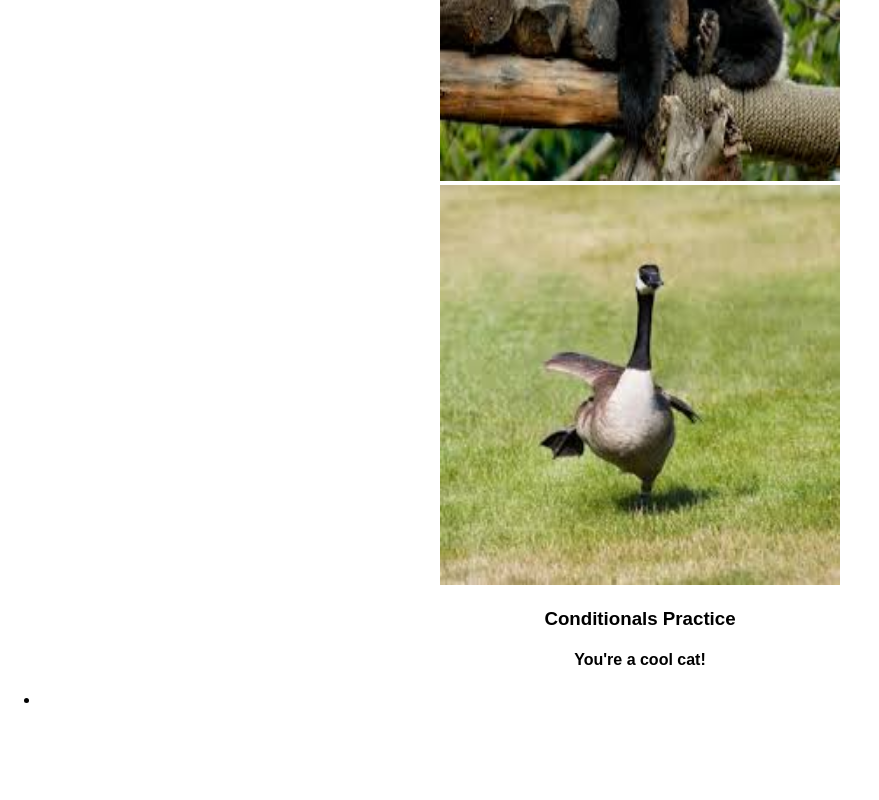
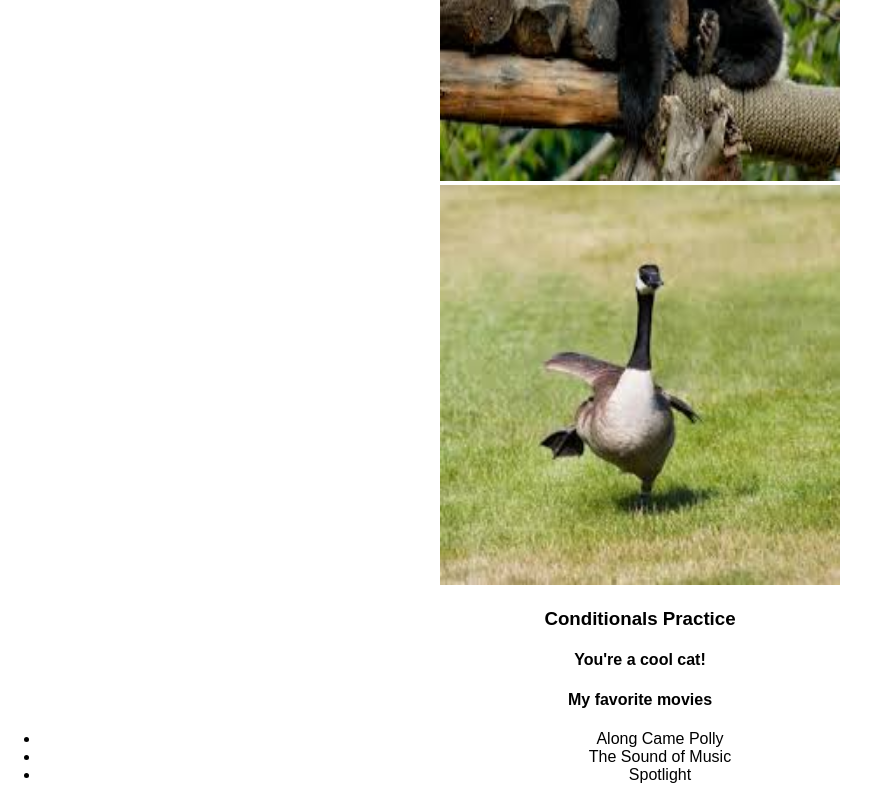
Before and after one commit to emmastout01/react-refresher, a React (Create React App) app: page / in a window 1280 px wide. Shown: the part 468-1268 px from the top of the page, without its empty margins (0-879 px from the left). Before the commit the page ends 1193 px from the top, so only its background shows below. Built offline with nearby package versions, Linux system fonts and the light colour scheme.

Commit message:
practice with && operator

```diff
--- a/src/components/Practice/Conditionals.js
+++ b/src/components/Practice/Conditionals.js
@@ -1,6 +1,12 @@
 import React, { Component } from 'react';
 
 let isACat = true;
+
+const actionLover = false;
+const romComLover = true;
+const musicalLover = true;
+const dramaLover = true;
+const horrorLover = false;
 
 class Conditionals extends Component {
   render() {
@@ -11,10 +17,15 @@ class Conditionals extends Component {
         {/* The format: condition ? if true do this thing : if false do this thing */}
         <h4>{isACat = true ? 'You\'re a cool cat!' : 'What\'s up dog?'}</h4>
         {/* Below: This is the && operator. The format is condition && thing to run if condition is true. The code will only run if the condition is true. */}
-        <h4></h4>
+        <h4>My favorite movies</h4>
         <ul>
-          <li></li>
+          {actionLover && <li>Die Hard</li>}
+          {romComLover && <li>Along Came Polly</li>}
+          {musicalLover && <li>The Sound of Music</li>}
+          {dramaLover && <li>Spotlight</li>}
+          {horrorLover && <li>Final Destination III</li>}
         </ul>
+        {/* Output: list with 'Along Came Polly', 'The Sound of Music' and 'Spotlight' */}
       </div>
     );
   }
```
